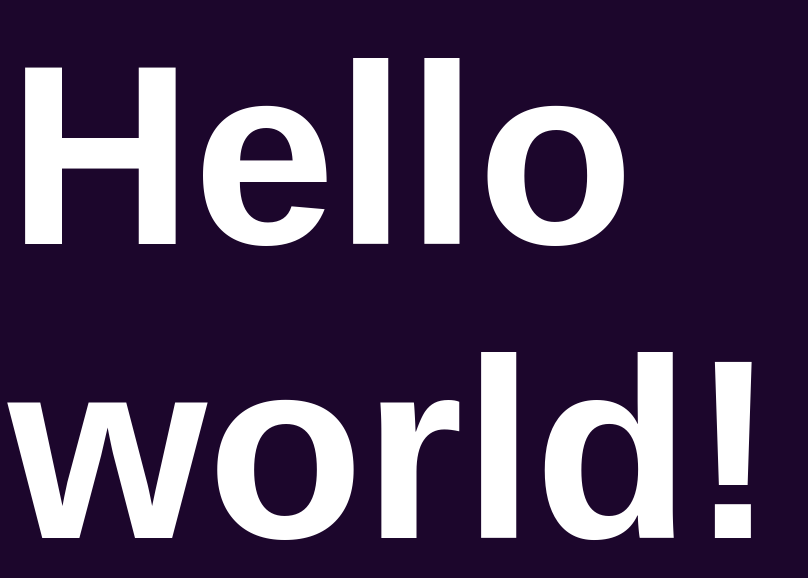
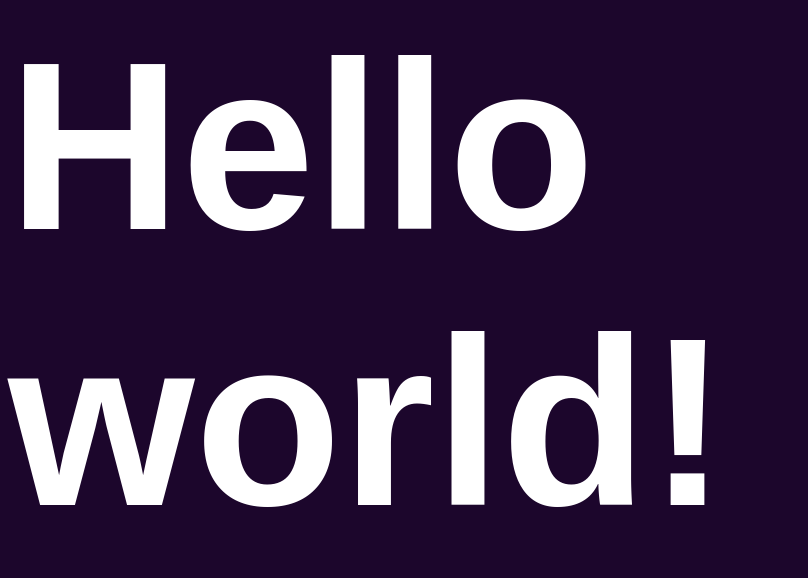
Before and after one commit to netherglaive/netherglaive.github.io, a plain HTML site: page index.html in a window 1280 px wide. Shown: the whole page, without its empty margins (0-808 px from the left). Drawn offline with Linux system fonts and the light colour scheme.

Commit message:
font size change

```diff
--- a/global.css
+++ b/global.css
@@ -3,6 +3,6 @@ body
     color: white;
     font-family: Arial, serif;
     font-weight: bold;
-    font-size: 20vw;
+    font-size: 30vmin;
     background-color: #1c062c;
 }
```
